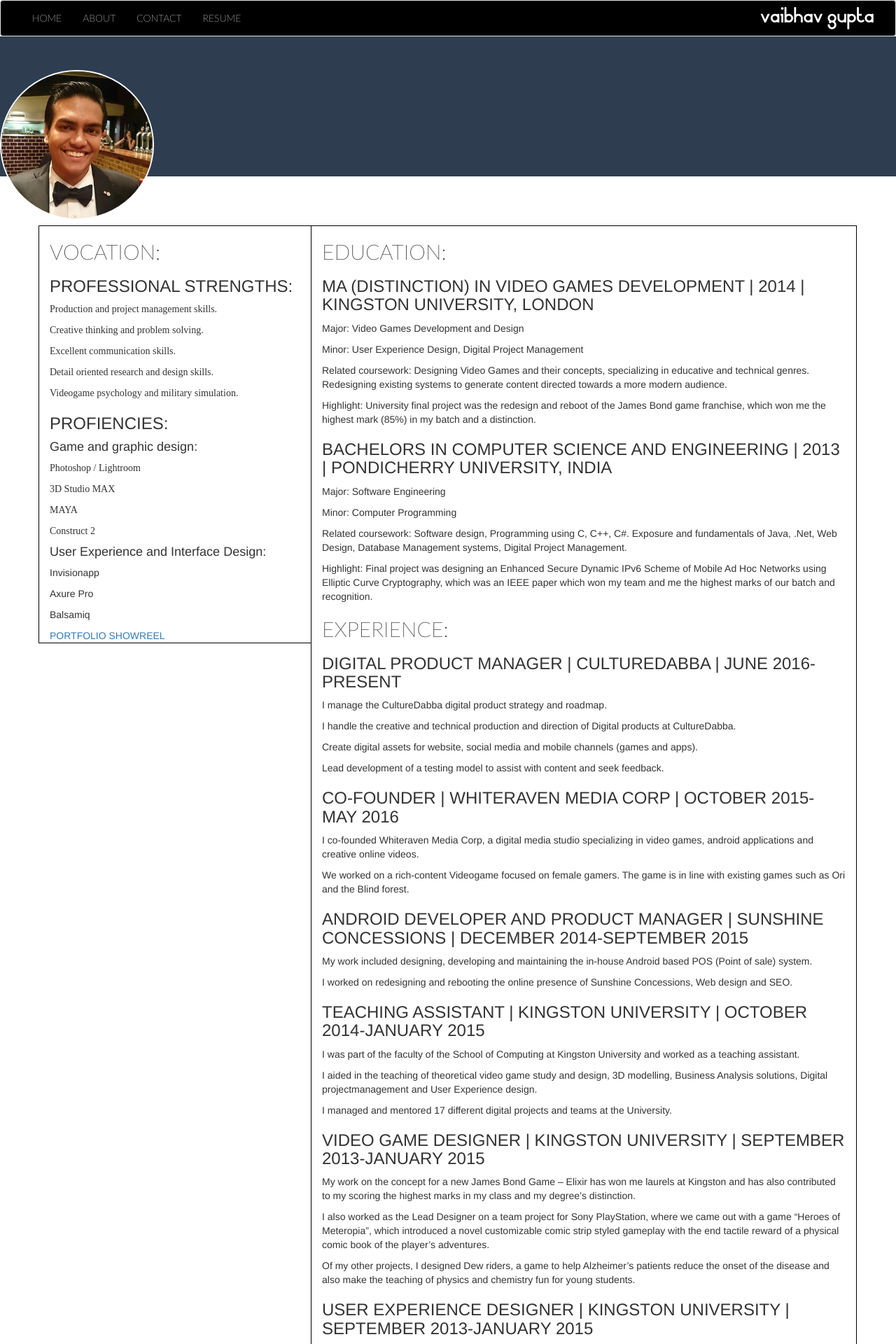
After one commit to Electromau5/vaibhav-gupta, a Rails app: page /pages/resume in a window 1280 px wide. The commit adds this page. Shown: the top 1920 px of the page at 70% size. Run offline with Rails 7, Linux system fonts and the light colour scheme; style sheets or scripts are compiled from the project's sources; some libraries are stand-ins or nearby versions.

Commit message:
Finished header pages

```diff
--- a/app/assets/stylesheets/header.css.scss
+++ b/app/assets/stylesheets/header.css.scss
@@ -52,7 +52,7 @@
 	font-size: 25px;
 	float: right;
 	margin-right: 20px;
-	margin-bottom: -10px;
+	margin-top: 10px;
 }
 
 .header1 > a
--- a/app/assets/stylesheets/images.css.scss
+++ b/app/assets/stylesheets/images.css.scss
@@ -6,6 +6,12 @@
 
 .box img {
   width: 100%;
+}
+
+.img-circle
+{
+    border: 2px solid white;
+    width: 220px;
 }
 
 #profile
@@ -17,6 +23,18 @@
 	margin-right: auto;
 	border-radius: 0;
 
+}
+
+.profile-container
+{
+    height: 200px;
+    background-position: 0% 25%;
+    background-size: cover;
+    background-repeat: no-repeat;
+    padding-top: 48px;
+    padding-bottom: 48px;
+    margin-top: 10px;
+    background-color: #2E3D50;
 }
 
 .project-image1 img
--- /dev/null
+++ b/app/views/pages/resume.html.erb
@@ -0,0 +1,122 @@
+<nav class="navbar navbar-default" style='margin-bottom:-10px'>
+  <div class="container-fluid">
+    <div class="navbar-header">
+      <button type="button" class="navbar-toggle collapsed" data-toggle="collapse" data-target="#bs-example-navbar-collapse-1" aria-expanded="false">
+        <span class="sr-only">Toggle navigation</span>
+        <span class="icon-bar"></span>
+        <span class="icon-bar"></span>
+        <span class="icon-bar"></span>
+      </button>
+     </div>
+    <div class="collapse navbar-collapse" id="bs-example-navbar-collapse-1">
+      <ul class="nav navbar-nav navbar-left">
+       <li><%= link_to 'HOME', root_path %></li>
+       <li><%= link_to 'ABOUT', pages_about_path %></li>
+       <li><%= link_to 'CONTACT', pages_contact_path %></li>
+       <li><%= link_to 'RESUME', pages_resume_path %></li>
+      </ul>
+        <ul class="nav navbar-nav navbar-right">
+        <a class="navbar-brand">VAIBHAV GUPTA</a>
+      </ul>
+    </div>
+  </div>
+</nav>
+<div class="profile-container">
+     <%= image_tag('profile-image.jpg', class: 'img-circle') %>
+</div>
+<div class="container" style="margin-top: 70px">
+  <div class="row">
+    <div class="col-md-4" style="border:1px solid black;margin-right:-1px">
+      <h2 style="font-family:'Lato-Thin'">VOCATION:</h2>
+    <h3>PROFESSIONAL STRENGTHS:</h3>
+    <p style="font-family:'Lato-Regular'">Production and project management skills.</p>
+    <p style="font-family:'Lato-Regular'">Creative thinking and problem solving.</p>
+    <p style="font-family:'Lato-Regular'">Excellent communication skills.</p>
+    <p style="font-family:'Lato-Regular'">Detail oriented research and design skills.</p>
+    <p style="font-family:'Lato-Regular'">Videogame psychology and military simulation.</p>
+    <h3>PROFIENCIES:</h3>
+    <h4>Game and graphic design:</h4>
+    <p style="font-family:'Lato-Regular'">Photoshop / Lightroom</p>
+    <p style="font-family:'Lato-Regular'">3D Studio MAX</p>
+    <p style="font-family:'Lato-Regular'">MAYA</p>
+    <p style="font-family:'Lato-Regular'">Construct 2</p>
+    <h4>User Experience and Interface Design:</h4>
+    <p>Invisionapp</p>
+    <p>Axure Pro</p>
+    <p>Balsamiq</p>
+    <%= link_to 'PORTFOLIO SHOWREEL', 'HTTP://VAIBHAV2PSP.WIX.COM/MYPORTFOLIO' %>
+
+    </div>
+    <div class="col-md-8" style="border:1px solid black">
+      <h2 style="font-family:'Lato-Thin'">EDUCATION:</h2>
+      <h3>MA (DISTINCTION) IN VIDEO GAMES DEVELOPMENT | 2014 | KINGSTON UNIVERSITY, LONDON</h3>
+        <p>Major: Video Games Development and Design</p>
+        <p>Minor: User Experience Design, Digital Project Management</p>
+        <p>Related coursework: Designing Video Games and their concepts, specializing in educative and technical genres. Redesigning existing systems to generate content directed towards a more modern audience.</p>
+        <p>Highlight: University final project was the redesign and reboot of the James Bond game franchise, which won me the highest mark (85%) in my batch and a distinction.</p>
+      <h3>BACHELORS IN COMPUTER SCIENCE AND ENGINEERING | 2013 | PONDICHERRY UNIVERSITY, INDIA</h3>
+        <p>Major: Software Engineering</p>
+        <p>Minor: Computer Programming</p>
+        <p>Related coursework: Software design, Programming using C, C++, C#. Exposure and fundamentals of Java, .Net, Web Design, Database Management systems, Digital Project Management.</p>
+        <p>Highlight: Final project was designing an Enhanced Secure Dynamic IPv6 Scheme of Mobile Ad Hoc Networks using Elliptic Curve Cryptography, which was an IEEE paper which won my team and me the highest marks of our batch and recognition.</p>
+      <h2 style="font-family:'Lato-Thin'">EXPERIENCE:</h2>
+      <h3>DIGITAL PRODUCT MANAGER | CULTUREDABBA | JUNE 2016-PRESENT</h3>
+        <p>I manage the CultureDabba digital product strategy and roadmap.</p>
+        <p>I handle the creative and technical production and direction of Digital products at CultureDabba.</p>
+        <p>Create digital assets for website, social media and mobile channels (games and apps).</p>
+        <p>Lead development of a testing model to assist with content and seek feedback.</p>
+      <h3>CO-FOUNDER | WHITERAVEN MEDIA CORP | OCTOBER 2015-MAY 2016</h3>
+        <p>I co-founded Whiteraven Media Corp, a digital media studio specializing in video games, android applications and creative online videos.</p>
+        <p>We worked on a rich-content Videogame focused on female gamers. The game is in line with existing games such as Ori and the Blind forest.</p>
+      <h3>ANDROID DEVELOPER AND PRODUCT MANAGER | SUNSHINE CONCESSIONS | DECEMBER 2014-SEPTEMBER 2015</h3>
+        <p>My work included designing, developing and maintaining the in-house Android based POS (Point of sale) system.</p>
+        <p>I worked on redesigning and rebooting the online presence of Sunshine Concessions, Web design and SEO.</p>
+      <h3>TEACHING ASSISTANT | KINGSTON UNIVERSITY | OCTOBER 2014-JANUARY 2015</h3>
+        <p>I was part of the faculty of the School of Computing at Kingston University and worked as a teaching assistant.</p>
+        <p>I aided in the teaching of theoretical video game study and design, 3D modelling, Business Analysis solutions, Digital projectmanagement and User Experience design.</p>
+        <p>I managed and mentored 17 different digital projects and teams at the University.</p>
+      <h3>VIDEO GAME DESIGNER | KINGSTON UNIVERSITY | SEPTEMBER 2013-JANUARY 2015</h3>
+        <p>My work on the concept for a new James Bond Game – Elixir has won me laurels at Kingston and has also contributed to my scoring the highest marks in my class and my degree’s distinction.</p>
+        <p>I also worked as the Lead Designer on a team project for Sony PlayStation, where we came out with a game “Heroes of Meteropia”, which introduced a novel customizable comic strip styled gameplay with the end tactile reward of a physical comic book of the player’s adventures.</p>
+        <p>Of my other projects, I designed Dew riders, a game to help Alzheimer’s patients reduce the onset of the disease and also make the teaching of physics and chemistry fun for young students.</p>
+      <h3>USER EXPERIENCE DESIGNER | KINGSTON UNIVERSITY | SEPTEMBER 2013-JANUARY 2015</h3>
+        <p>During this period, I based one of my University projects on Redesigning James Bond online, where I worked on redesigning and rebooting the world of James Bond online, turning it into a strong online experience for a modern audience.</p>
+      <h2 style="font-family:'Lato-Thin'">AREAS OF INTEREST:</h2>
+      <h3> DIVERSE SECTORS </h3>
+      <p>I have deep interests in digital project management, online media, marketing, product placement and client psychology.</p>
+      <p>I have an inclination towards designing video games with intricate levels of detail, particularly puzzle and free to play games.</p>
+      <p>I am very interested in concept design and re-engineering digital media.</p>
+      <p>I am very keen on User Experience design and redesign of websites and mobile applications.</p>
+      <h2 style="font-family:'Lato-Thin'">SKILLS AND ABILITIES:</h2>
+      <h3>VIDEO GAME DESIGN AND DEVELOPMENT</h3>
+      <p>I possess extensive knowledge and experience with modern video game industry standards and trends.</p>
+      <p>I am proficient at designing Video games at both extremely complex levels and simple intricate puzzle based games.</p>
+      <p>I have also done recognized research in the fields of Video game psychology, particularly military simulation and player psychology.</p>
+      <p>I am an expert at designing pitch and design documents and delivering presentations for Video games across all levels and platforms.</p>
+      <h3>MANAGEMENT</h3>
+      <p>I am an expert SCRUM and Digital project manager.</p>
+      <p>I have taught Digital Project Management at a graduate and post graduate level at Kingston University.</p>
+      <p>I have also worked as a Digital Project Manager at Kingston University, managing 17 Projects (14 Video Game + 3 User Experience & Interface). I worked with each team of 5-7 members, mentoring and guiding them through their projects from inception to completion.</p>
+      <h3>ANIMATION</h3>
+      <p>I am familiar with 3D modelling tools like 3D Studio MAX and MAYA and have studied 3D modelling at Kingston University under one of Pixar’s lead animators for the Toy Story series, Mrs. Karen Halliwell.</p>
+      <h3>COMMUNICATION</h3>
+      <p>I possess extremely high oratory and presentation skills and am an avid and confident public speaker.</p>
+      <p>I have participated in the weekly workshops at Kingston University, London, and delivered presentations on topics like: Redesigning James Bond, Psychology based Video Games Design, Narratology vs Ludology in Video Games, etc.</p>
+      <p>I have a strong passion for languages and am proficient with written and spoken English, French, Hindi and Tamil.</p>
+      <p>In addition to the above, I possess elementary proficiency with German, Spanish, Italian and Bulgarian.</p>
+      <h2 style="font-family:'Lato-Thin'">REFERENCES:</h2>
+      <h3>Prof. Vesna Brujic-Okretic </h3>
+      <p>Head of Computing and Information Systems, Kingston University, London
+      vesna@kingston.ac.uk</p>
+      <h3>Prof. Vasileios Argyriou</h3>
+      <p>Associate Professor, Science Engineering and Computing, Kingston University, London
+      v.argyriou@gmail.com</p>
+      <h3>Prof. Stephen J. Webley</h3>
+      <p>Faculty of arts and creative technologies, Staffordshire University, Staffordshire
+      s.j.webley@staffs.ac.uk</p>
+      <h3>Gary Woodworth</h3>
+      <p>Founder and Director, Sunshine Concessions, Denver CO
+      gary@sunshineconcessions.com</p>
+      </div>
+      </div>
+      </div>
--- a/config/routes.rb
+++ b/config/routes.rb
@@ -3,6 +3,7 @@ Rails.application.routes.draw do
   root 'pages#landing'
   get 'pages/about'
   get 'pages/resume'
+  get 'pages/contact'
   get 'pages/project1'
   get 'pages/project2'
   get 'pages/project3'
```
Also changed, not shown: app/views/pages/about.html.erb (+46 -0 lines), app/views/pages/contact.html.erb (added, +43 -0 lines), app/views/pages/landing.html.erb (+8 -8 lines), app/assets/images/profile-image.jpg (added).
